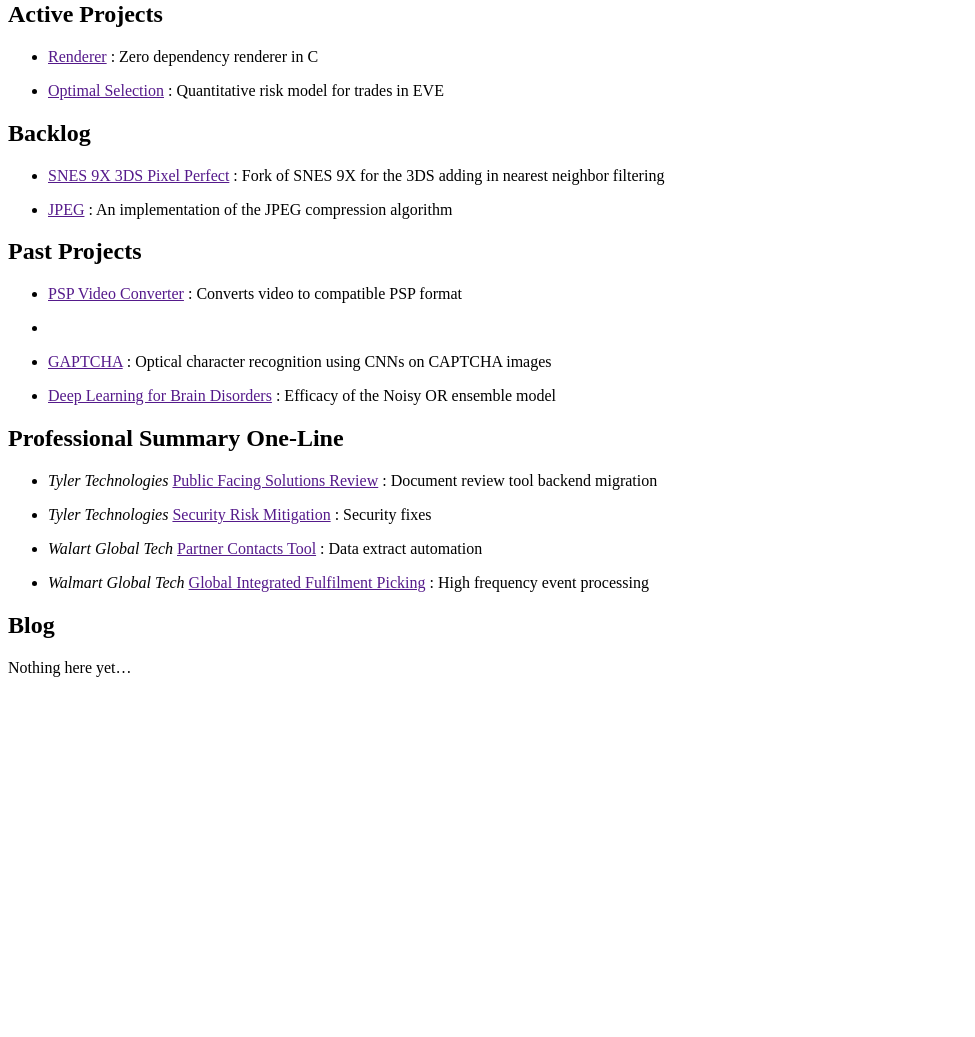
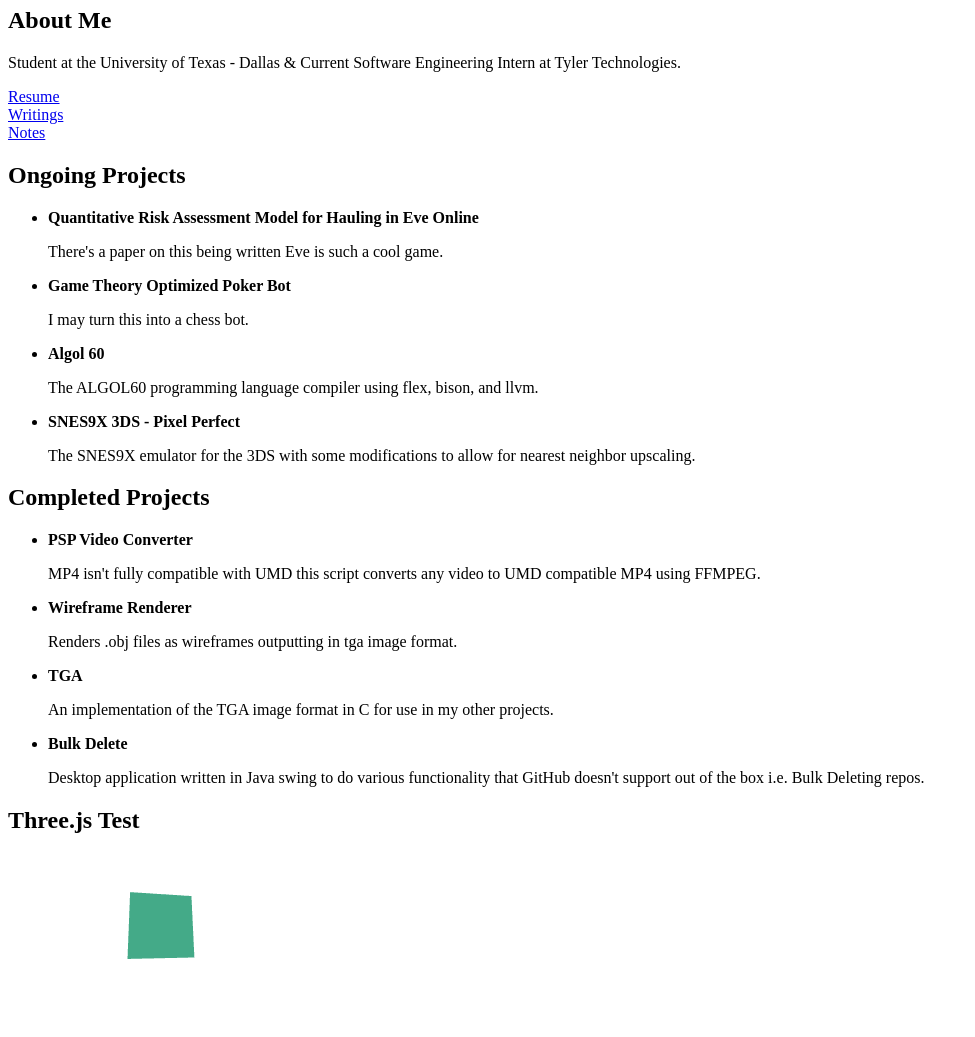
Before and after one commit to LoganLieou/website, a plain HTML site: page index.html in a window 1280 px wide. Shown: the part 144-1181 px from the top of the page, without its empty margins (0-975 px from the left). Before the commit the page ends 837 px from the top, so only its background shows below. Drawn offline with nearby package versions, Linux system fonts and the light colour scheme.

Commit message:
deploy website

```diff
--- a/index.html
+++ b/index.html
@@ -1,44 +1,98 @@
-<h2 id="about-me">About Me</h2>
-<p>My name is Logan this is website here you can find information about
-me and the stuff I do. Right now I work as a part-time software
-engineering intern at Tyler Technologies in Plano TX and go to school at
-University of Texas - Dallas.</p>
-<p>I’m actively working on a number of projects and plan to work on more
-here soon.</p>
-<h2 id="active-projects">Active Projects</h2>
-<ul>
-<li><p><a href="">Renderer</a> : Zero dependency renderer in C</p></li>
-<li><p><a href="">Optimal Selection</a> : Quantitative risk model for
-trades in EVE</p></li>
-</ul>
-<h2 id="backlog">Backlog</h2>
-<ul>
-<li><p><a href="">SNES 9X 3DS Pixel Perfect</a> : Fork of SNES 9X for
-the 3DS adding in nearest neighbor filtering</p></li>
-<li><p><a href="">JPEG</a> : An implementation of the JPEG compression
-algorithm</p></li>
-</ul>
-<h2 id="past-projects">Past Projects</h2>
-<ul>
-<li><p><a href="">PSP Video Converter</a> : Converts video to compatible
-PSP format</p></li>
-<li><p><a href=""></a></p></li>
-<li><p><a href="">GAPTCHA</a> : Optical character recognition using CNNs
-on CAPTCHA images</p></li>
-<li><p><a href="">Deep Learning for Brain Disorders</a> : Efficacy of
-the Noisy OR ensemble model</p></li>
-</ul>
-<h2 id="professional-summary-one-line">Professional Summary
-One-Line</h2>
-<ul>
-<li><p><em>Tyler Technologies</em> <a href="">Public Facing Solutions
-Review</a> : Document review tool backend migration</p></li>
-<li><p><em>Tyler Technologies</em> <a href="">Security Risk
-Mitigation</a> : Security fixes</p></li>
-<li><p><em>Walart Global Tech</em> <a href="">Partner Contacts Tool</a>
-: Data extract automation</p></li>
-<li><p><em>Walmart Global Tech</em> <a href="">Global Integrated
-Fulfilment Picking</a> : High frequency event processing</p></li>
-</ul>
-<h2 id="blog">Blog</h2>
-<p>Nothing here yet…</p>
+<head>
+    <title>Logan's Website</title>
+</head>
+
+<main>
+    <img src="static/rabbit.png" width="100"/>
+    <h1>Logan Jackson</h1>
+    <h2>About Me</h2>
+    <p>
+        Student at the University of Texas - Dallas & Current Software
+        Engineering Intern at Tyler Technologies.
+    </p>
+
+    <a href="static/Resume.pdf">Resume</a></br>
+    <a href="writings.html">Writings</a></br>
+    <a href="https://loganlieou.github.io/Fall2024/">Notes</a></br>
+
+    <h2>Ongoing Projects</h2>
+    <ul>
+        <li><b>Quantitative Risk Assessment Model for Hauling in Eve Online</b></li>
+        <p>
+            There's a paper on this being written Eve is such a cool game.
+        </p>
+        <li><b>Game Theory Optimized Poker Bot</b></li>
+        <p>
+            I may turn this into a chess bot.
+        </p>
+        <li><b>Algol 60</b></li>
+        <p>
+            The ALGOL60 programming language compiler using flex, bison, and llvm.
+        </p>
+        <li><b>SNES9X 3DS - Pixel Perfect</b></li>
+        <p>
+            The SNES9X emulator for the 3DS with some modifications to allow for
+            nearest neighbor upscaling.
+        </p>
+    </ul>
+    <h2>Completed Projects</h2>
+    <ul>
+        <li><b>PSP Video Converter</b></li>
+        <p>
+            MP4 isn't fully compatible with UMD this script converts any video
+            to UMD compatible MP4 using FFMPEG.
+        </p>
+        <li><b>Wireframe Renderer</b></li>
+        <p>
+            Renders .obj files as wireframes outputting in tga image format.
+        </p>
+        <li><b>TGA</b></li>
+        <p>
+            An implementation of the TGA image format in C for use in my other
+            projects.
+        </p>
+        <li><b>Bulk Delete</b></li>
+        <p>
+            Desktop application written in Java swing to do various
+            functionality that GitHub doesn't support out of the box i.e. Bulk
+            Deleting repos.
+        </p>
+    </ul>
+    <h2>Three.js Test</h2>
+    <canvas id="canvas" style="margin-bottom:2%"></canvas>
+    <script  type="importmap">
+    {
+        "imports": {
+            "three": "https://threejs.org/build/three.module.js"
+        }
+    }
+    </script>
+    <script type="module">
+        import * as THREE from 'three';
+
+        const canvas = document.querySelector('#canvas');
+        const scene = new THREE.Scene();
+        const renderer = new THREE.WebGLRenderer({antialias: true, canvas});
+        renderer.setClearColor(0xffffff);
+
+        const camera = new THREE.PerspectiveCamera(75, 2, 0.1, 5);
+        camera.position.z = 2;
+
+        // make cube
+        const geometry = new THREE.BoxGeometry(1, 1, 1);
+        const material = new THREE.MeshBasicMaterial({color: 0x44aa88});
+        const cube = new THREE.Mesh(geometry, material);
+
+        scene.add(cube);
+
+        function animate() {
+            requestAnimationFrame(animate);
+
+            cube.rotation.x += 0.01;
+            cube.rotation.y += 0.01;
+
+            renderer.render(scene, camera);
+        }
+        animate();
+    </script>
+</main>
```
Also changed, not shown: writings.html (added, +6 -0 lines), static/rabbit.png (added), 1 other file.
